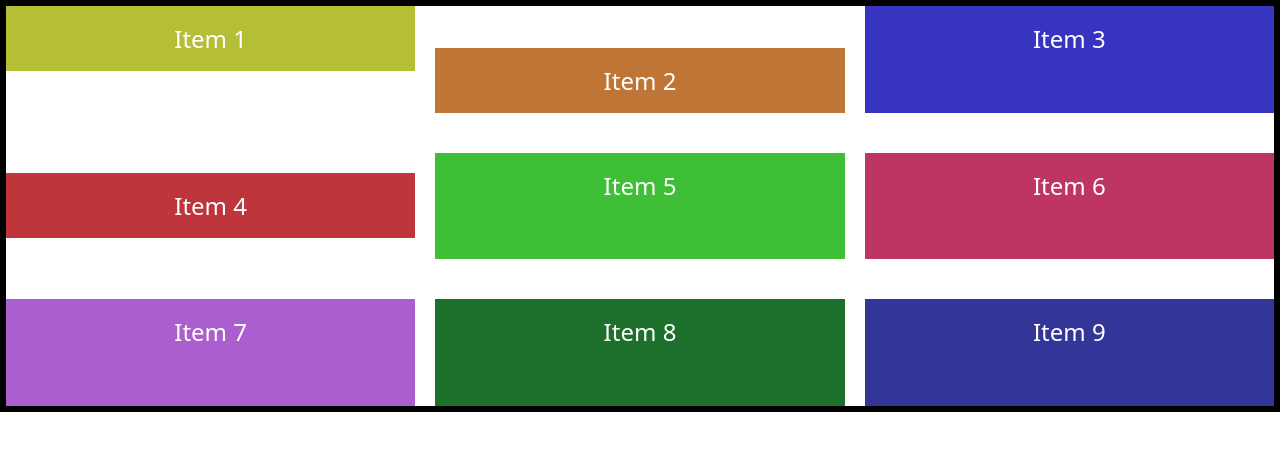
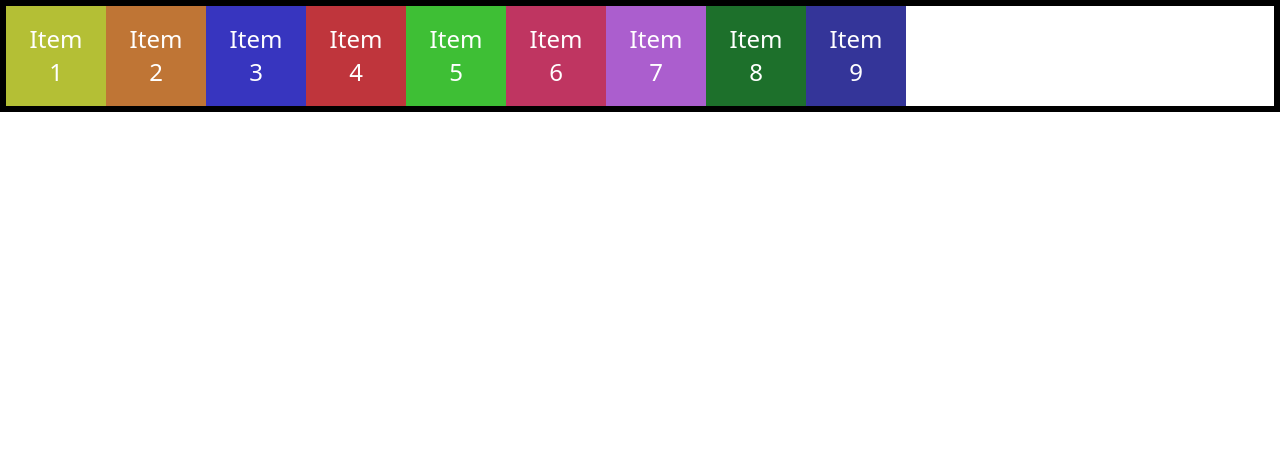
Before and after one commit to callmeskyy111/CSS-Grid, a plain HTML site: page index.html in a window 1280 px wide. Drawn offline with Linux system fonts and the light colour scheme.

Commit message:
grid auto-properties

```diff
--- a/styles.css
+++ b/styles.css
@@ -7,18 +7,33 @@
 .container {
   border: 6px solid black;
   display: grid;
+  /* height: 800px; */
   /* grid-template-columns: 200px 200px 200px; */
   /* grid-template-columns: repeat(6, 200px); */
   /* grid-template-columns: 1fr 2fr 1fr; */
   /* grid-template-columns: repeat(3, minmax(200px, 1fr)); */
-  height: 400px;
 
   /* grid-template-rows: repeat(3,1fr); */
-  grid-template: repeat(3, 1fr) / repeat(3, minmax(200px, 1fr));
+  /* grid-template: repeat(3, 1fr) / repeat(3, minmax(200px, 1fr)); */
   /* column-gap: 20px;
   row-gap: 30px; */
 
-  gap: 40px 20px;
+  /* gap: 40px 20px; */
+
+  /* justify-items: end;
+  align-items: start; */
+
+  /* grid-template: repeat(3, 200px) / repeat(3, 200px); */
+
+  /* place-items: center center; */
+
+  /* justify-content: center;
+  align-content: center; */
+  /* place-content: center center; */
+
+  grid-auto-flow: column;
+  grid-auto-columns: 100px;
+  grid-auto-rows: 100px;
 }
 
 .grid-item {
@@ -30,18 +45,15 @@
 
 .item-1 {
   background-color: #b4bf35;
-  align-self: flex-start;
 }
 .item-2 {
   background-color: #bf7535;
-  align-self: flex-end;
 }
 .item-3 {
   background-color: #3735bf;
 }
 .item-4 {
   background-color: #bf353c;
-  align-self: center;
 }
 .item-5 {
   background-color: #3ebf35;
```
